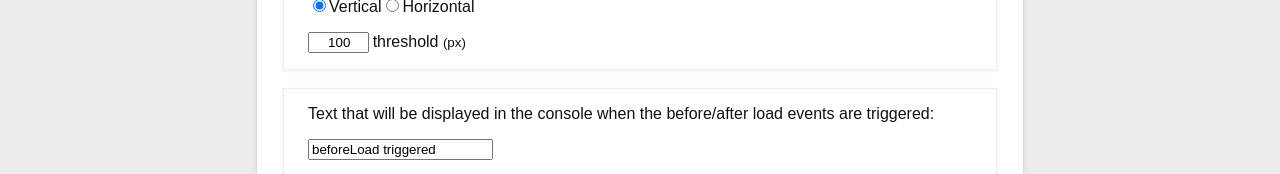
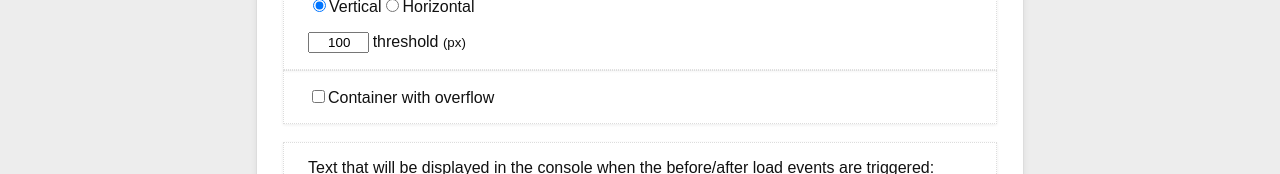
Before and after one commit to Aljullu/react-lazy-load-image-component-demo, a React app: page / in a window 1280 px wide. Shown: the part 410-584 px from the top of the page. Built offline with nearby package versions, Linux system fonts and the light colour scheme.

Commit message:
added support container with overflow

```diff
--- a/src/components/App/App.jsx
+++ b/src/components/App/App.jsx
@@ -16,6 +16,7 @@ export default class App extends React.Component {
       afterLoadText: 'afterLoad triggered',
       beforeLoadText: 'beforeLoad triggered',
       direction: 'vertical',
+      containerWithOverflow: false,
       effect: '',
       showLowResImages: true,
       threshold: 100
@@ -48,7 +49,7 @@ export default class App extends React.Component {
 
   render() {
     const {afterLoadText, beforeLoadText, direction,
-      effect, showLowResImages, threshold} = this.state;
+      effect, showLowResImages, threshold, containerWithOverflow} = this.state;
 
     return (
       <div className={'app ' + direction}>
@@ -114,6 +115,21 @@ export default class App extends React.Component {
               </label>
             </p>
           </fieldset>
+          <fieldset className="app-controls-fieldset">
+            <p>
+              <label>
+                <input className="app-controls-checkbox"
+                  type="checkbox"
+                  onChange={() => {
+                    this.setState({
+                      containerWithOverflow: !this.state.containerWithOverflow
+                    });
+                  }}
+                  defaultChecked={this.state.containerWithOverflow} />
+                Container with overflow
+              </label>
+            </p>
+          </fieldset>
           <br />
           <fieldset className="app-controls-fieldset">
             <p>
@@ -142,6 +158,7 @@ export default class App extends React.Component {
         <Gallery
           afterLoadText={afterLoadText}
           beforeLoadText={beforeLoadText}
+          containerWithOverflow={containerWithOverflow}
           direction={direction}
           effect={effect}
           showLowResImages={showLowResImages}
--- a/src/components/Gallery/Gallery.jsx
+++ b/src/components/Gallery/Gallery.jsx
@@ -21,11 +21,12 @@ export class Gallery extends React.Component {
 
   render() {
     const {afterLoadText, beforeLoadText, effect, direction,
-      scrollPosition, showLowResImages, threshold} = this.props;
+      scrollPosition, showLowResImages, threshold, containerWithOverflow
+    } = this.props;
     const photos = getPhotos();
 
     return (
-      <div className={ 'gallery ' + direction }>
+      <div className={ `gallery ${direction} ${containerWithOverflow ? 'with-overflow' : ''}` }>
         {photos.map((photo) =>
           <LazyLoadImage
             alt={photo.src}
@@ -47,6 +48,10 @@ export class Gallery extends React.Component {
   }
 }
 
+Gallery.defaultProps = {
+  containerWithOverflow: false
+};
+
 Gallery.propTypes = {
   afterLoadText: PropTypes.string.isRequired,
   beforeLoadText: PropTypes.string.isRequired,
@@ -55,7 +60,8 @@ Gallery.propTypes = {
   effect: PropTypes.oneOf([
     'black-and-white', 'blur', 'opacity', '']).isRequired,
   showLowResImages: PropTypes.bool.isRequired,
-  threshold: PropTypes.number.isRequired
+  threshold: PropTypes.number.isRequired,
+  containerWithOverflow: PropTypes.bool
 };
 
 export default trackWindowScroll(Gallery);
--- a/src/components/Gallery/gallery.css
+++ b/src/components/Gallery/gallery.css
@@ -6,6 +6,19 @@
 .gallery.horizontal {
   max-width: none;
   white-space: nowrap;
+}
+
+.with-overflow {
+  max-height: 500px;
+  overflow-y: scroll;
+  -webkit-overflow-scrolling: touch;
+}
+
+.horizontal.with-overflow {
+  max-height: none;
+  max-width: 990px;
+  overflow-x: scroll;
+  overflow-y: auto;
 }
 
 .gallery.horizontal .gallery-img-wrapper {
```
